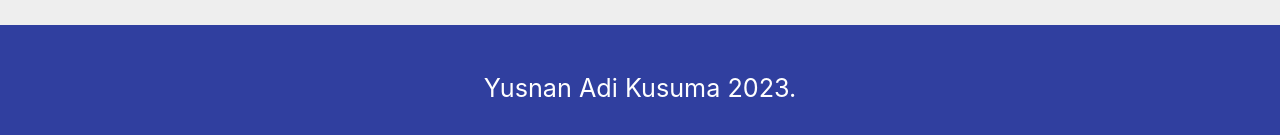
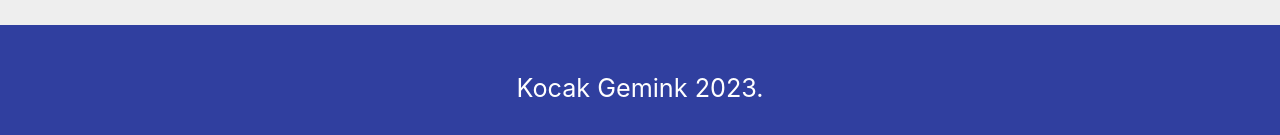
Before and after one commit to yusnanadiK/Company-Profile, a plain HTML site: page index.html in a window 1280 px wide. Shown: the part 2596-2731 px from the top of the page. Drawn offline with Linux system fonts and the light colour scheme.

Commit message:
Update index.html
ganti footer

```diff
--- a/index.html
+++ b/index.html
@@ -242,7 +242,7 @@
 
     <!-- Footer -->
     <footer class="indigo darken-2 center white-text">
-        <p class="flow-text">Yusnan Adi Kusuma 2023.</p>
+        <p class="flow-text">Kocak Gemink 2023.</p>
     </footer>
     <!-- Akhir Footer -->
     <!--JavaScript at end of body for optimized loading-->
```
